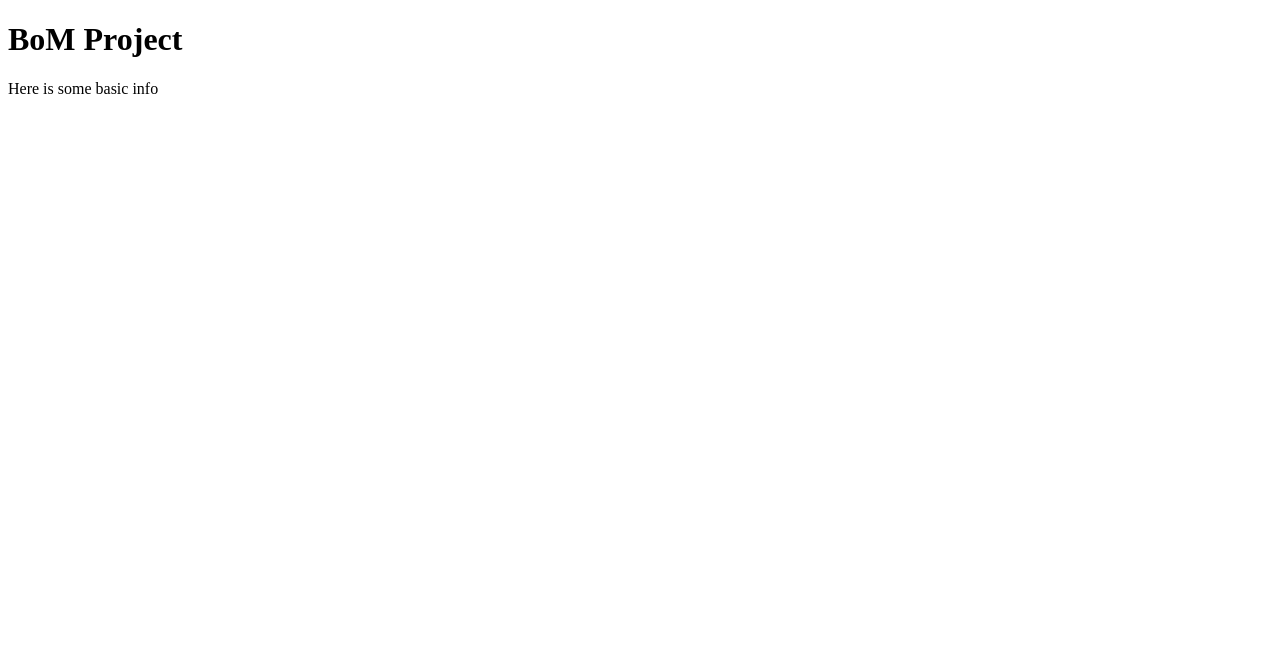
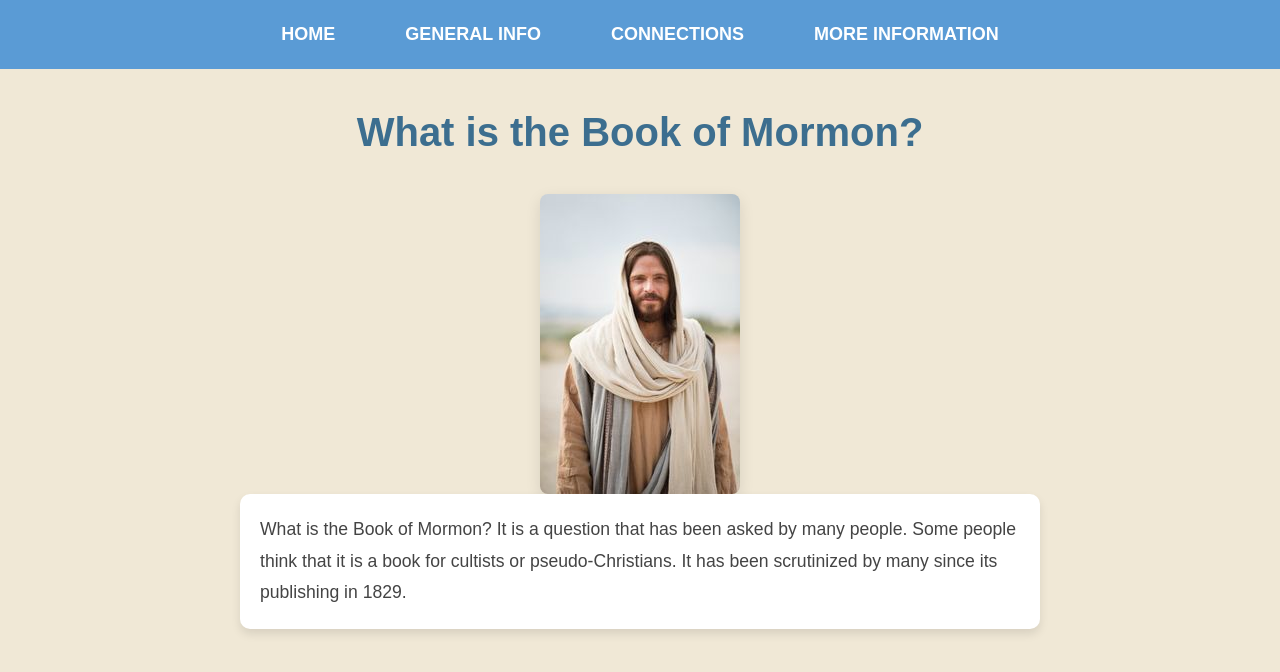
Before and after one commit to bremlew/BoM-Project, a plain HTML site: page index.html in a window 1280 px wide. Drawn offline with Linux system fonts and the light colour scheme.

Commit message:
first day

```diff
--- a/css/style.css
+++ b/css/style.css
@@ -0,0 +1,87 @@
+/* General Reset */
+* {
+    margin: 0;
+    padding: 0;
+    box-sizing: border-box;
+  }
+
+  /* Body styling */
+  body {
+    font-family: Arial, sans-serif;
+    background-color: #f0e8d6; /* light tan background */
+    color: #333; /* dark text for contrast */
+    line-height: 1.6;
+    padding-top: 50px; /* to make space for the fixed nav */
+  }
+
+  /* Navigation bar */
+  nav.linker {
+    position: fixed;
+    top: 0;
+    left: 0;
+    width: 100%;
+    background-color: #5A9BD5; /* light blue */
+    padding: 10px 0;
+    z-index: 1000;
+  }
+
+  nav.linker ul {
+    list-style: none;
+    display: flex;
+    justify-content: center;
+    gap: 30px;
+  }
+
+  nav.linker a.realLink {
+    color: #fff; /* white text */
+    text-decoration: none;
+    font-size: 18px;
+    font-weight: bold;
+    text-transform: uppercase;
+    padding: 10px 20px;
+    border-radius: 5px;
+    transition: background-color 0.3s ease;
+  }
+
+  nav.linker a.realLink:hover {
+    background-color: #3b7db7; /* darker blue on hover */
+  }
+
+  /* Main heading */
+  .superTitle {
+    font-size: 2.5rem;
+    text-align: center;
+    margin: 50px 0 30px;
+    color: #3c6e8f; /* muted blue */
+  }
+
+  /* Image styling */
+  .jesuspic {
+    display: block;
+    max-width: 80%;
+    margin: 0 auto;
+    border-radius: 8px;
+    box-shadow: 0px 5px 15px rgba(0, 0, 0, 0.1);
+  }
+
+  /* Paragraph styling */
+  .bodyText {
+    font-size: 1.1rem;
+    line-height: 1.8;
+    max-width: 800px;
+    margin: 0 auto;
+    padding: 20px;
+    background-color: #ffffff; /* white background for text */
+    border-radius: 10px;
+    box-shadow: 0px 5px 10px rgba(0, 0, 0, 0.1);
+    color: #444;
+  }
+
+  /* Link styling for hover effect */
+  a.realLink {
+    transition: color 0.3s ease;
+  }
+
+  a.realLink:hover {
+    color: #1f3d68; /* deep blue on hover */
+  }
--- a/index.html
+++ b/index.html
@@ -1,14 +1,36 @@
 <!DOCTYPE html>
-<html>
-    <head>
-        <title>BoM Project</title>
-    </head>
-    <body>
-        <h1>
-            BoM Project
-        </h1>
-        <p>
-            Here is some basic info
-        </p>
-    </body>
+<html lang="en">
+
+<head>
+  <meta charset="utf-8" />
+  <meta name="viewport" content="width=device-width, initial-scale=1.0" />
+  <title>Discipleship Project</title>
+  <link rel="stylesheet" href="css/style.css">
+
+</head>
+
+<body>
+
+      <nav class="linker">
+        <ul>
+          <a class="realLink" href="index.html">Home</a></li>
+          <a class="realLink" href="info.html">General Info</a></li>
+          <a class="realLink" href="connections.html">Connections</a></li>
+          <a class="realLink" href="last.html">More Information</a></li>
+        </ul>
+      </nav>
+
+      <h1 class="superTitle">What is the Book of Mormon?</h1>
+
+      <img class="jesuspic" id="smiling" src="pictures_of_jesus_smiling.jpeg" alt="Jesus image" >
+
+      <p class = "bodyText" id="intro">
+        What is the Book of Mormon? It is a question that has been asked by many people. Some people think that it is a book for
+        cultists or pseudo-Christians. It has been scrutinized by many since its publishing in 1829.
+      </p>
+
+
+      <script src="js/script.js"></script>
+</body>
+
 </html>
```
Also changed, not shown: Home.html (added, +27 -0 lines), connections.html (added, +27 -0 lines), info.html (added, +27 -0 lines), last.html (added, +27 -0 lines), christ_with_disciples.jpeg (added), jesus_gives_authority_to_baptize_and_teaches_his_doctrine-2.jpeg (added), jesus_gives_authority_to_baptize_and_teaches_his_doctrine.jpeg (added), pictures_of_jesus_smiling.jpeg (added), pictures_of_jesus_with_children.jpeg (added), 1 other file.
